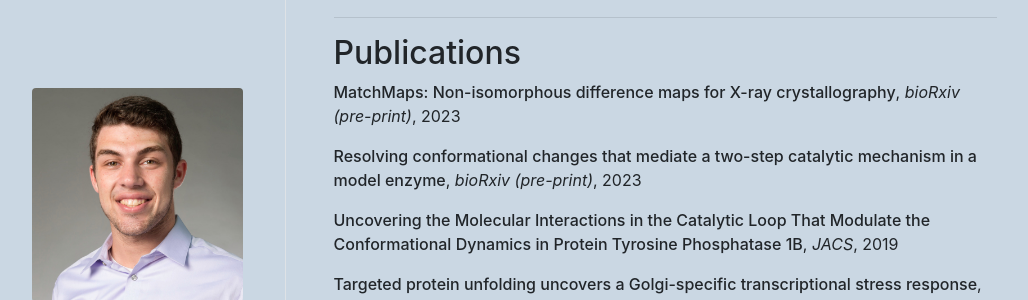
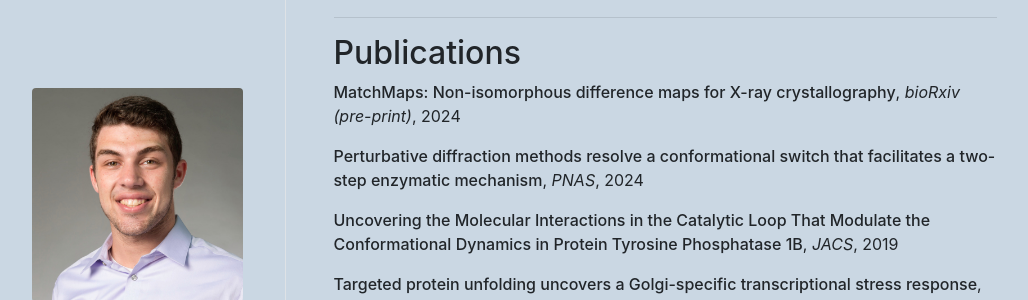
Before and after one commit to dennisbrookner/dennisbrookner.github.io, a Jekyll site: the page built from resume.md, in a window 1280 px wide. Shown: the part 616-916 px from the top of the page, without its empty margins (122-1150 px from the left). Built offline with Jekyll 4.4.1, drawn with Linux system fonts in a browser that asks for light colours; nearby versions of some CDN libraries.

Commit message:
update resume with PNAS citation

```diff
--- a/resume.md
+++ b/resume.md
@@ -39,9 +39,9 @@ Investigation of cellular responses to partial protein unfolding through a varie
 
 ## Publications
 
-<span class='skill paper hekstra'>**[MatchMaps: Non-isomorphous difference maps for X-ray crystallography](https://doi.org/10.1101/2023.09.01.555333)**, *bioRxiv (pre-print)*, 2023</span>
+<span class='skill paper hekstra'>**[MatchMaps: Non-isomorphous difference maps for X-ray crystallography](https://doi.org/10.1101/2023.09.01.555333)**, *bioRxiv (pre-print)*, 2024</span>
 
-<span class='skill paper hekstra'>**[Resolving conformational changes that mediate a two-step catalytic mechanism in a model enzyme](https://doi.org/10.1101/2023.06.02.543507)**, *bioRxiv (pre-print)*, 2023</span>
+<span class='skill paper hekstra'>**[Perturbative diffraction methods resolve a conformational switch that facilitates a two-step enzymatic mechanism](https://doi.org/10.1073/pnas.2313192121)**, *PNAS*, 2024</span>
 
 <span class='skill paper loria'>**[Uncovering the Molecular Interactions in the Catalytic Loop That Modulate the Conformational Dynamics in Protein Tyrosine Phosphatase 1B](https://pubs.acs.org/doi/10.1021/jacs.9b04470)**, *JACS*, 2019</span>
 
@@ -62,7 +62,7 @@ Investigation of cellular responses to partial protein unfolding through a varie
 ##### Biochemistry & Biophysics
 
  - <span class='skill hekstra merck loria crews'>Protein expression and purification (IMAC, IEX, SEC) using FPLC and manual methods</span>
- - <span class='skill loria'>Enzyme kinetics assays in both steady-state and pre-steady-state regimes</span>
+ - <span class='skill hekstra loria'>Enzyme kinetics assays in both steady-state and pre-steady-state regimes</span>
  - <span class='skill crews'>Immunoprecipitation (pulldown) to determine protein binding partners</span>
  - <span class='skill crews merck delfino'>Protein stability quantification via limited proteolysis, melting-point analysis, colorometric assays</span>
  - <span class='skill delfino'>Diazarine labelling for analysis of solvent-accessible surface area</span>
```
